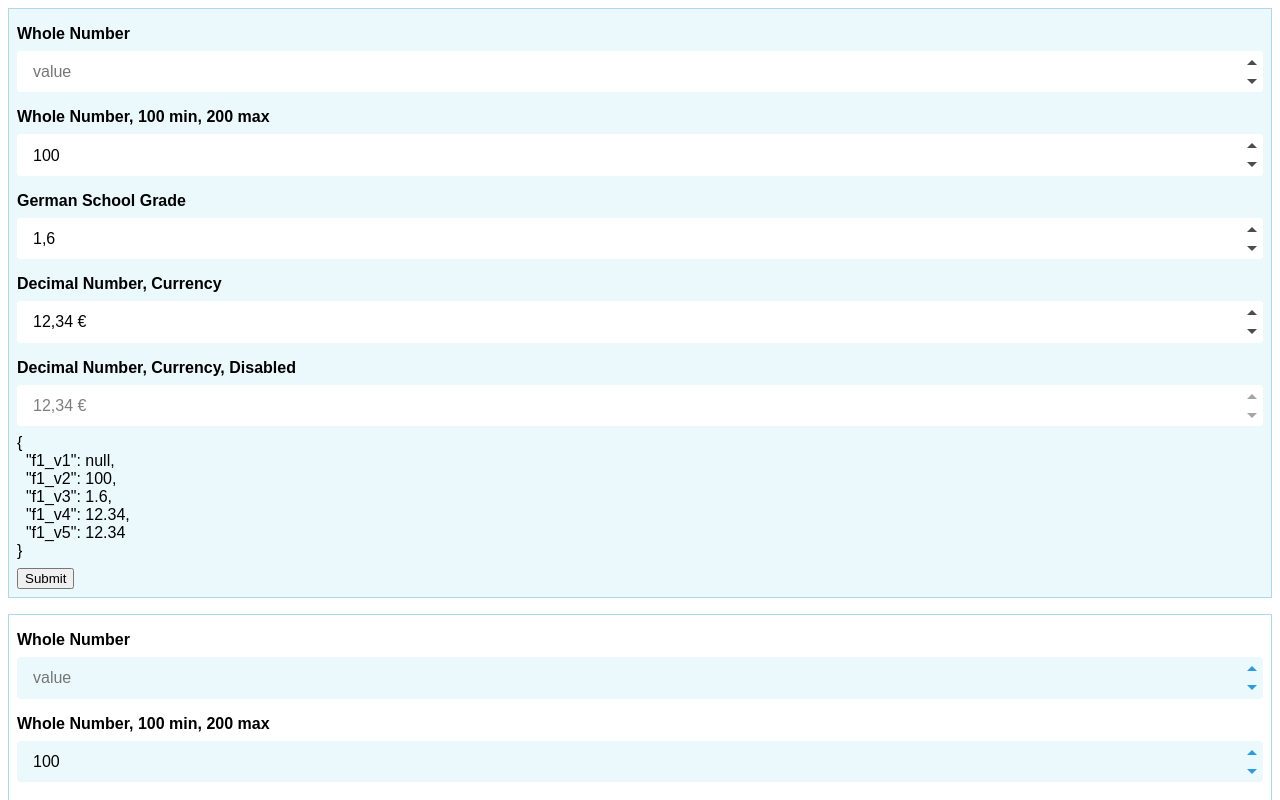
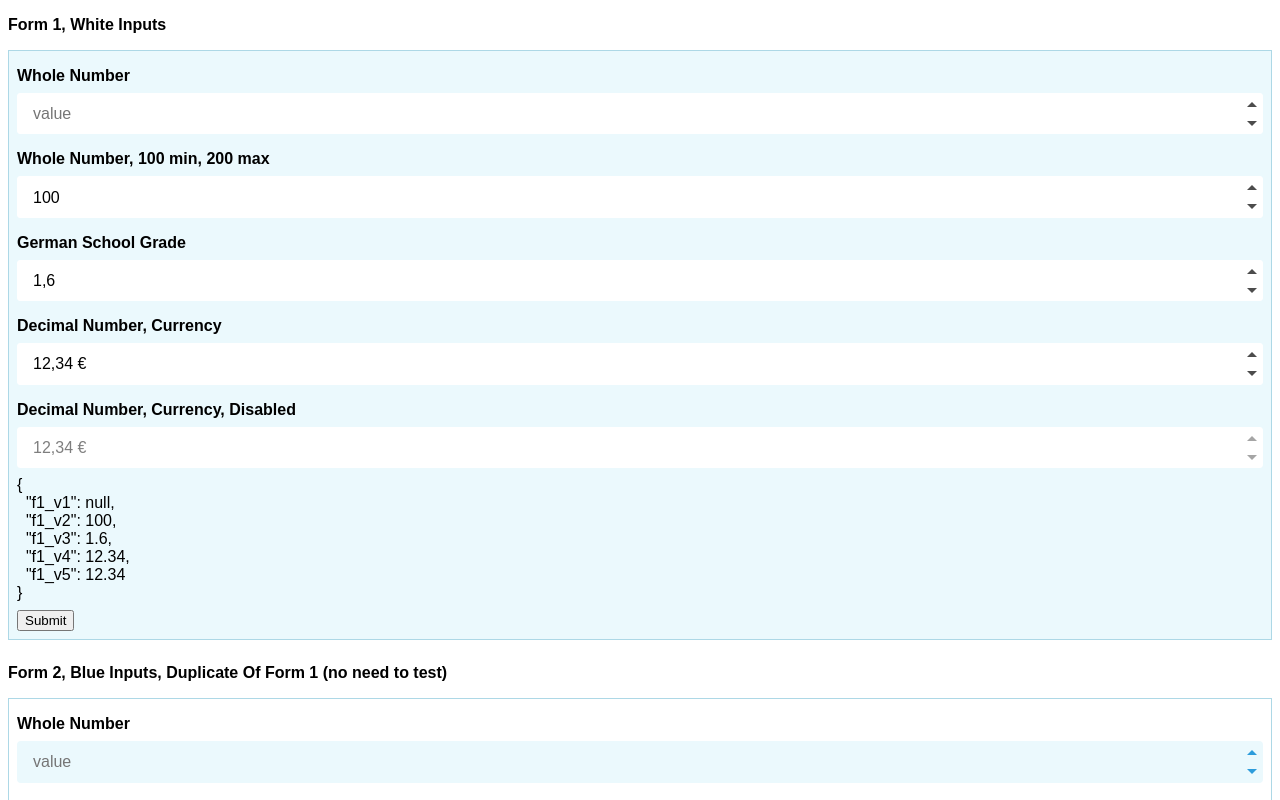
Before and after one commit to mark-hennessy/react-number-input, a React (Create React App) app: page / in a window 1280 px wide. Shown: the top 800 px of the page. Built offline with nearby package versions, Linux system fonts and the light colour scheme.

Commit message:
add labels above demo forms

```diff
--- a/src/App.js
+++ b/src/App.js
@@ -1,13 +1,16 @@
 import React from 'react';
 import './App.scss';
 import DemoForm from './DemoForm/DemoForm';
+import Label from './Label/Label';
 
 const CID = 'app';
 
 export default function App() {
   return (
     <div className={CID}>
+      <Label>Form 1, White Inputs</Label>
       <DemoForm formName='f1' blue />
+      <Label>Form 2, Blue Inputs, Duplicate Of Form 1 (no need to test)</Label>
       <DemoForm formName='f2' />
     </div>
   );
```
